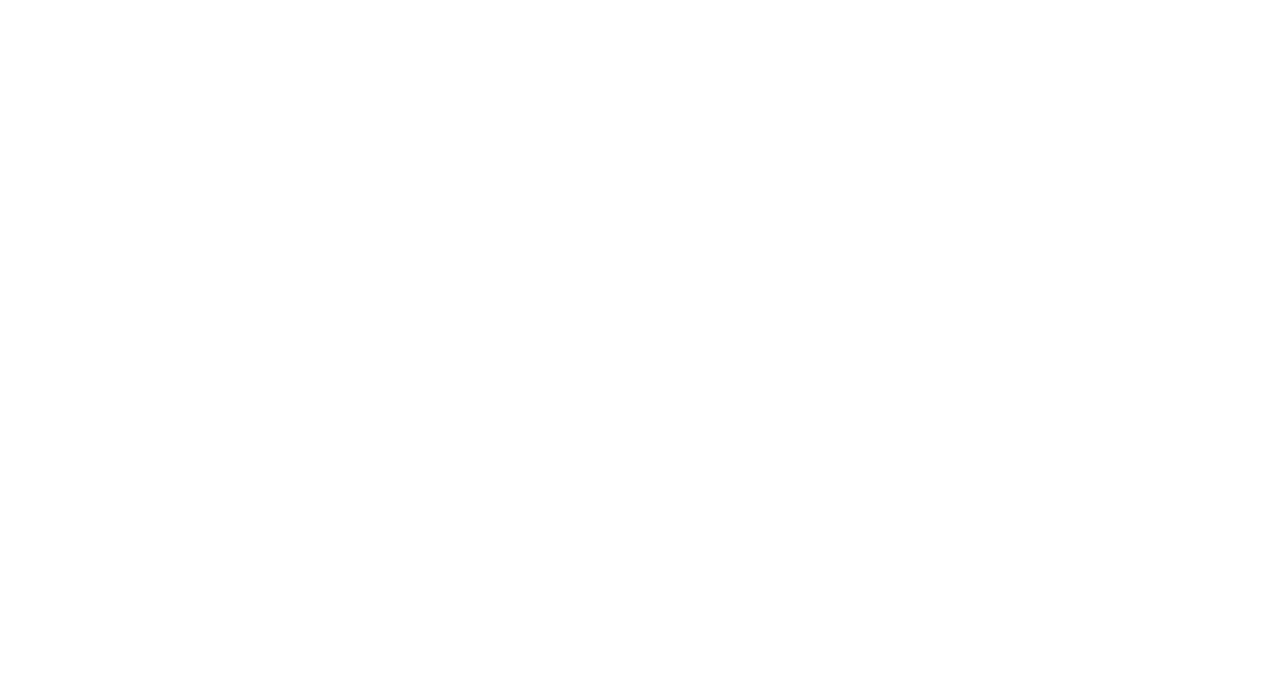
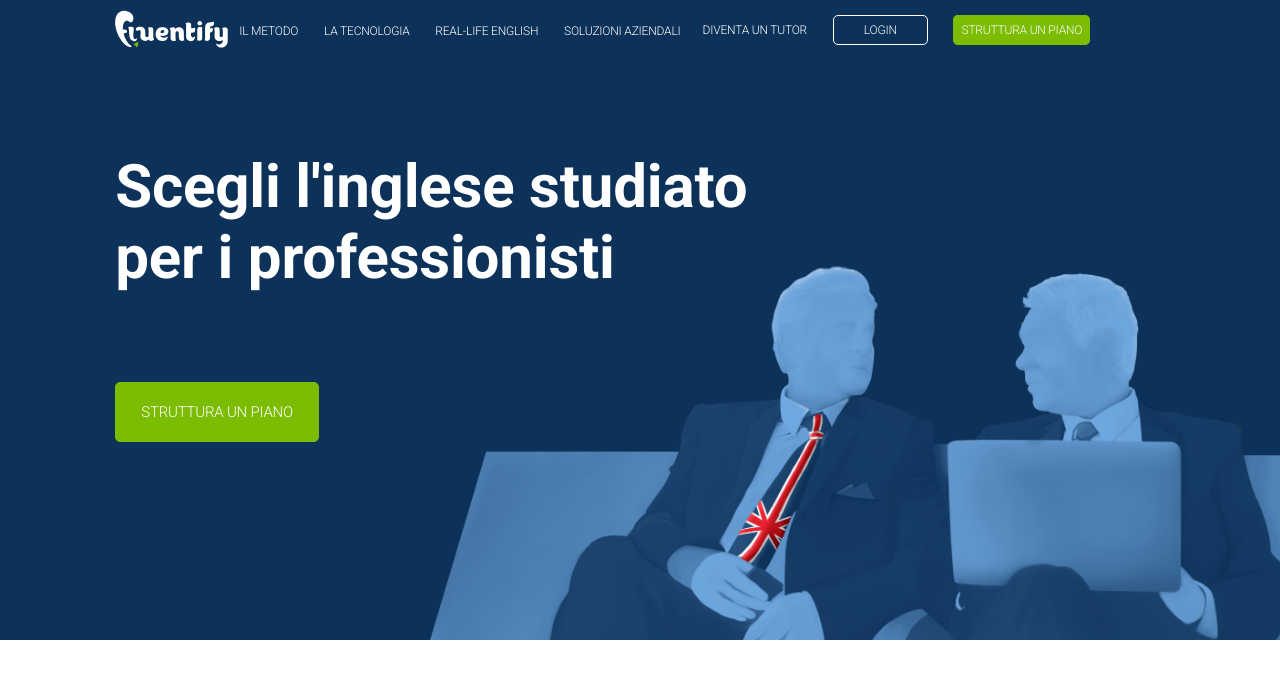
Before and after one commit to davide-termite/html-css-fluentify, a plain HTML site: page index.html in a window 1280 px wide. Drawn offline with Linux system fonts and the light colour scheme.

Commit message:
Header complete

```diff
--- a/css/style.css
+++ b/css/style.css
@@ -5,3 +5,117 @@
   box-sizing: border-box;
 }
 /* End Reset */
+
+/* General Rules */
+body {
+  font-family: 'Roboto', sans-serif;
+  letter-spacing: -0.2px;
+  font-weight: 300;
+}
+ul {
+  list-style: none;
+}
+ul li a {
+  text-decoration: none;
+  color: white;
+}
+.content {
+  width: 82%;
+  margin: 0 auto;
+}
+.clearfix::after{
+  content: "";
+  display: table;
+  clear: both;
+}
+/* End General Rules */
+
+/** HEADER **/
+/* Container Layout */
+header {
+  width: 100%;
+  background: #0c325a;
+  background-image: url("../img/background-header.png");
+  background-size: 70%;
+  background-repeat: no-repeat;
+  background-position: 112% 100%;
+}
+header .content {
+  height: 80vh;
+  position: relative;
+}
+/* End Container Layout */
+/* Navbar */
+header .content div{
+  float: left;
+  padding-top: 1%;
+}
+header .content nav.logo{
+  width: 15%;
+  /* background: yellow; */
+}
+header .content nav.left{
+  /* background: blue; */
+  width: 45%;
+}
+header .content nav.right{
+  width: 40%;
+  text-align: right;
+}
+header .content .nav .menu li{
+  display: inline-block;
+  font-size: 12px;
+  margin-top: 3%;
+  text-transform: uppercase;
+  padding: 0 11px;
+}
+header .content .nav .menu li a.login {
+  padding: 7px 30px;
+  border: 1px solid white;
+  border-radius: 5px;
+}
+header .content .nav .menu li a.button {
+  padding: 7px 7px;
+  border: 1px solid #7cbc02;
+  background-color: #7cbc02;
+  border-radius: 5px;
+}
+header .content .nav .menu li a.button:hover {
+  border: 1px solid orange;
+  background-color: orange;
+  transition: 0.3s;
+  padding: 10px;
+}
+/* End Navbar */
+
+/* Hero Text */
+header .content .text {
+  float: left;
+}
+header .content .text h1{
+  font-size: 60px;
+  color: white;
+  margin: 14% 0;
+}
+header .content .text a.cta{
+  display: inline-block;
+  text-decoration: none;
+  color: white;
+  font-size: 15px;
+  text-transform: uppercase;
+  padding: 20px 25px;
+  border: 1px solid #7cbc02;
+  background-color: #7cbc02;
+  border-radius: 5px;
+}
+header .content .text a.cta:hover{
+  border: 1px solid orange;
+  background-color: orange;
+  transition: 0.3s;
+}
+/* End Hero Text */
+/** END HEADER **/
+
+/** MAIN **/
+
+/** END MAIN **/
--- a/index.html
+++ b/index.html
@@ -11,10 +11,55 @@
   <body>
     <!-- Header -->
     <header>
+      <!-- Header Content -->
+      <div class="clearfix content">
+        <!-- Navbar Content -->
+        <nav class="clearfix">
+            <div class="logo">
+              <a href="#"><img src="img/logo.svg" alt="logo"></a>
+            </div>
+            <div class="nav left">
+              <ul class="menu">
+                <li><a href="#">Il Metodo</a></li>
+                <li><a href="#">La Tecnologia</a></li>
+                <li><a href="#">Real-Life English</a></li>
+                <li><a href="#">Soluzioni Aziendali</a></li>
+              </ul>
+            </div>
+            <div class="nav right">
+              <ul class="menu">
+                <li><a href="#">Diventa un Tutor</a></li>
+                <li><a class="login" href="#">Login</a></li>
+                <li><a class="button" href="#">Struttura un piano</a></li>
+              </ul>
+            </div>
+          </nav>
+        <!-- End Navbar Content -->
+        <div class="hero text">
+            <h1>Scegli l'inglese studiato <br>per i professionisti</h1>
+            <a class="cta" href="#">Struttura un piano</a>
+          </div>
+      </div>
     </header>
     <!-- End Header -->
+
     <!-- Main -->
     <main>
+      <!-- Main Content -->
+      <!-- <div class="content">
+
+        <div class="sub-hero">
+          <h3>Le scuole di lingua tradizionale non sono efficaci</h3>
+          <p>Solo un corso incentrato sulla Fluency può portare ad una soluzione più concreta</p>
+        </div>
+
+        <div class="row-info">
+        </div>
+
+        <div class="row-info">
+        </div>
+
+      </div> -->
     </main>
     <!-- End Main -->
     <!-- Footer -->
```
Also changed, not shown: img/logo.svg (added).
